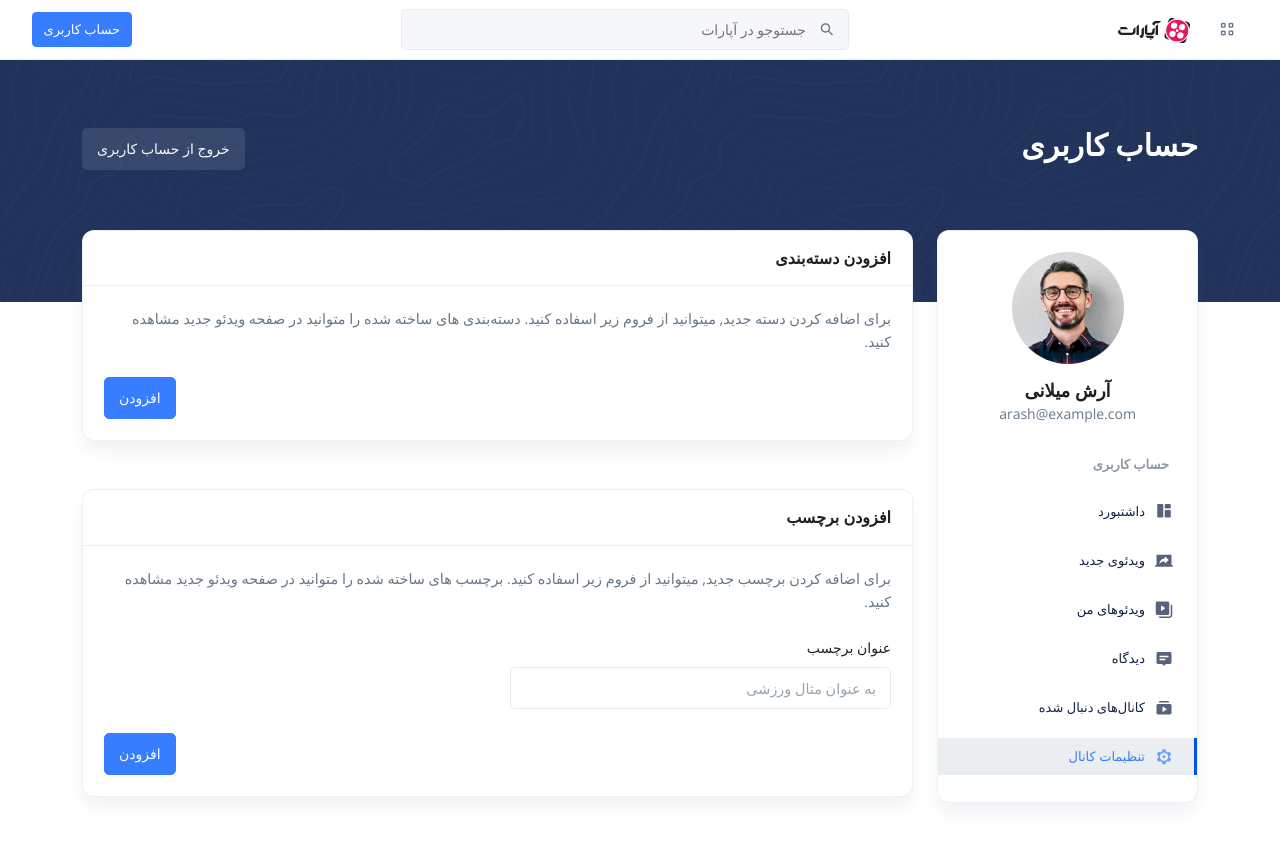
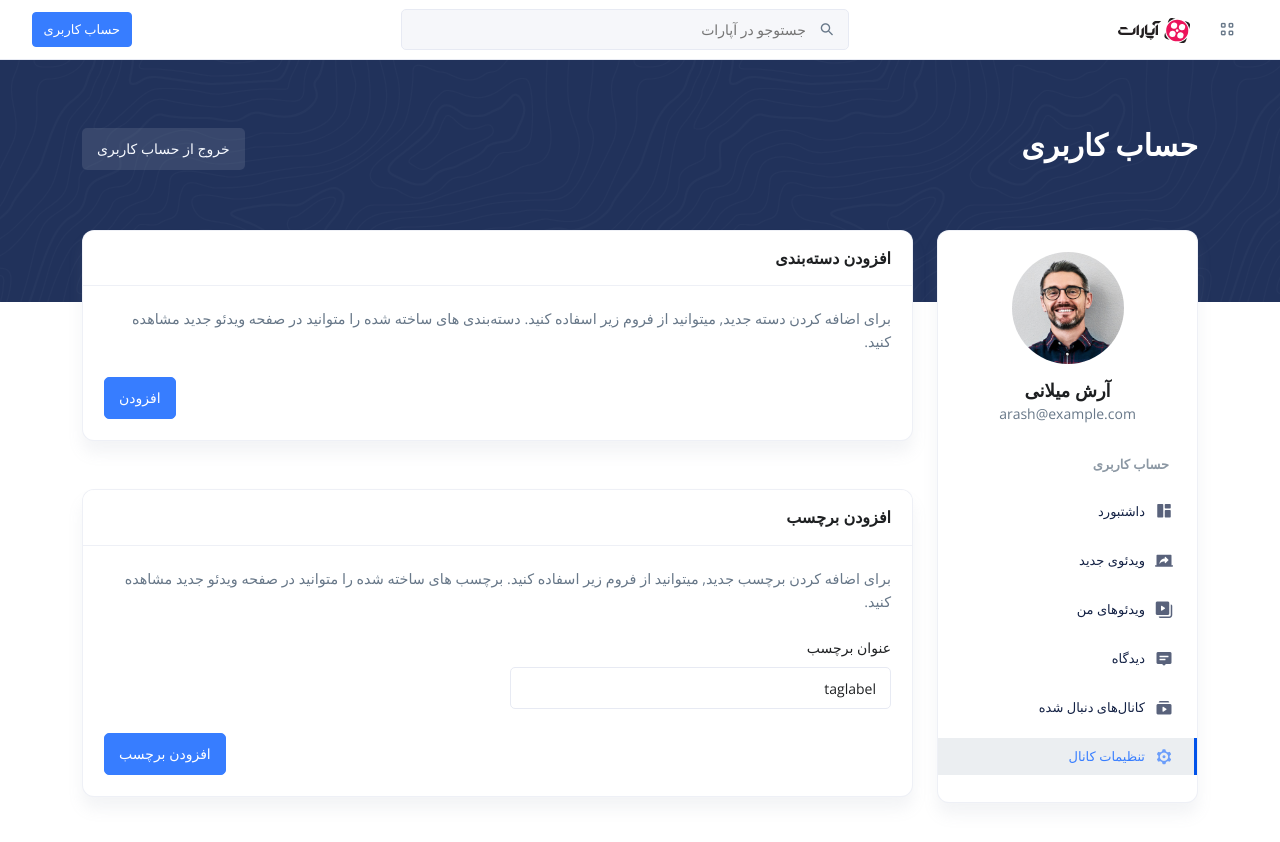
Before and after one commit to brotherhoodteam/aparat-web-front, a React (Create React App) app: page /dashboard/settings in a window 1280 px wide. Shown: the top 842 px of the page. Built offline with nearby package versions, Linux system fonts and the light colour scheme; a web font is replaced by a local one.

Commit message:
finish add new tag

```diff
--- a/src/core/api/index.ts
+++ b/src/core/api/index.ts
@@ -52,13 +52,11 @@ const api = {
 			}
 			return request(config)
 		},
-		set: (title: string) => {
+		set: (data: { title: string }) => {
 			const config: AxiosRequestConfig = {
 				method: 'post',
 				url: ApiRoutes.TAG_SET,
-				data: {
-					title
-				}
+				data
 			}
 			return request(config)
 		}
--- a/src/resources/elements/form/index.tsx
+++ b/src/resources/elements/form/index.tsx
@@ -50,8 +50,17 @@ interface SelectBoxType {
 	onChange: (name: string, value: OptionTypeBase | null) => void
 }
 
-const Input: React.FC<InputProps> = React.memo(
-	({ name, id, label, type, placeholder, className, size, onChange }) => {
+const Input: React.FC<InputProps> = ({
+	name,
+	id,
+	label,
+	type,
+	placeholder,
+	className,
+	size,
+	value,
+	onChange
+}) => {
 	const htmlId = id ? id : `${name}-${nanoid()}`
 	const inputType = type ? type : 'text'
 	const inputSize = `form-control-${size}`
@@ -76,13 +85,13 @@ const Input: React.FC<InputProps> = React.memo(
 				id={htmlId}
 				className={styles}
 				placeholder={placeholder}
+				value={value}
 				autoComplete="off"
 				onChange={onChange}
 			/>
 		</div>
 	)
 }
-)
 
 const TextArea: React.FC<TextAreaProps> = React.memo(
 	({ name, id, label, placeholder, className, onChange }) => {
--- a/src/resources/pages/dashboard/settings/index.tsx
+++ b/src/resources/pages/dashboard/settings/index.tsx
@@ -4,14 +4,26 @@ import Button from '../../../elements/button'
 import { Card, CardBody, CardHeader, CardTitle } from '../../../elements/card'
 import PanelLayout from '../../../layouts/panel'
 import './styles.scss'
+import useTypedDispatch from '../../../../hooks/use-typed-dispatch'
+import { setTagStartAction } from '../../../../store/tags/slice'
+import { useSelector } from 'react-redux'
+import { selectTagsAddItemLoading } from '../../../../store/tags/selectors'
 
 const DashboardSettings: React.FC = () => {
+	const dispatchTyped = useTypedDispatch()
+	const addItemLoading = useSelector(selectTagsAddItemLoading)
 	const tagForm = useFormik({
 		initialValues: {
-			label: 'taglabel'
+			tagLabel: 'taglabel'
 		},
-		onSubmit: (value: any) => {
-			console.log('')
+		onSubmit: (value: any, { resetForm }) => {
+			// console.log('form tag value', value)
+			dispatchTyped(
+				setTagStartAction({
+					data: { title: value.tagLabel, id: 0 }
+				})
+			)
+			resetForm({})
 		}
 	})
 	return (
@@ -50,17 +62,17 @@ const DashboardSettings: React.FC = () => {
 						<div className="row">
 							<div className="col col-md-6">
 								<Input
-									name="taglabel"
+									name="tagLabel"
 									label="عنوان برچسب"
 									placeholder="به عنوان مثال ورزشی"
 									onChange={tagForm.handleChange}
-									value={tagForm.values.label}
+									value={tagForm.values.tagLabel}
 								/>
 							</div>
 						</div>
 						<div className="d-flex justify-content-end">
-							<Button color="primary" loader={false}>
-								افزودن
+							<Button type="submit" color="primary" loader={addItemLoading}>
+								افزودن برچسب
 							</Button>
 						</div>
 					</form>
--- a/src/store/tags/saga/handlers.ts
+++ b/src/store/tags/saga/handlers.ts
@@ -1,8 +1,17 @@
 import { call, put } from '@redux-saga/core/effects'
 
 import api from '../../../core/api'
-import { TagsDataResponseType } from '../interface'
-import { getTagsSuccessAction, getTagsFailedAction } from '../slice'
+import {
+	SetTagStartActionPayloadType,
+	TagsDataResponseType,
+	TagDataResponseType
+} from '../interface'
+import {
+	getTagsSuccessAction,
+	getTagsFailedAction,
+	setTagFailedAction,
+	setTagSuccessAction
+} from '../slice'
 
 export function* getTagsHandler() {
 	try {
@@ -16,3 +25,15 @@ export function* getTagsHandler() {
 		)
 	}
 }
+
+export function* setTagHandler({ payload }: SetTagStartActionPayloadType) {
+	try {
+		const response: TagDataResponseType = yield call(api.tags.set, {
+			title: payload.data.title
+		})
+		yield put(setTagSuccessAction({ data: response.data }))
+		console.log('response', response)
+	} catch (err) {
+		yield put(setTagFailedAction({ error: { message: err.message, status: err.status } }))
+	}
+}
--- a/src/store/tags/saga/watchers.ts
+++ b/src/store/tags/saga/watchers.ts
@@ -1,7 +1,8 @@
 import { takeLatest } from '@redux-saga/core/effects'
-import { getTagsStartAction } from '../slice'
-import { getTagsHandler } from './handlers'
+import { getTagsStartAction, setTagStartAction } from '../slice'
+import { getTagsHandler, setTagHandler } from './handlers'
 
 export function* getTagsWatcher() {
 	yield takeLatest(getTagsStartAction, getTagsHandler)
+	yield takeLatest(setTagStartAction, setTagHandler)
 }
--- a/src/store/tags/slice.ts
+++ b/src/store/tags/slice.ts
@@ -3,7 +3,8 @@ import {
 	ErrorActionPayloadType,
 	SetTagStartActionPayloadType,
 	TagsStateType,
-	GetTagsSuccessActionPayloadType
+	GetTagsSuccessActionPayloadType,
+	SetTagSuccessActionPayloadType
 } from './interface'
 
 const initialState: TagsStateType = {
@@ -37,9 +38,13 @@ const tagsSlice = createSlice({
 			state.addItemLoading = true
 			state.addItemError = null
 		},
-		setTagSuccessAction: (state, action) => {
+		setTagSuccessAction: (state, action: SetTagSuccessActionPayloadType) => {
 			state.addItemLoading = false
-			state.addItemError = action.payload.error
+			// const tag = action.payload.data
+			// action.payload.data
+			state.data.push(action.payload.data)
+			console.log('action.payload.data', action.payload.data)
+			state.addItemError = null
 		},
 		setTagFailedAction: (state, action: ErrorActionPayloadType) => {
 			state.addItemLoading = true
```
Also changed, not shown: src/store/tags/interface.ts (+6 -2 lines). Lines whose indentation alone changed are shown as unchanged.
